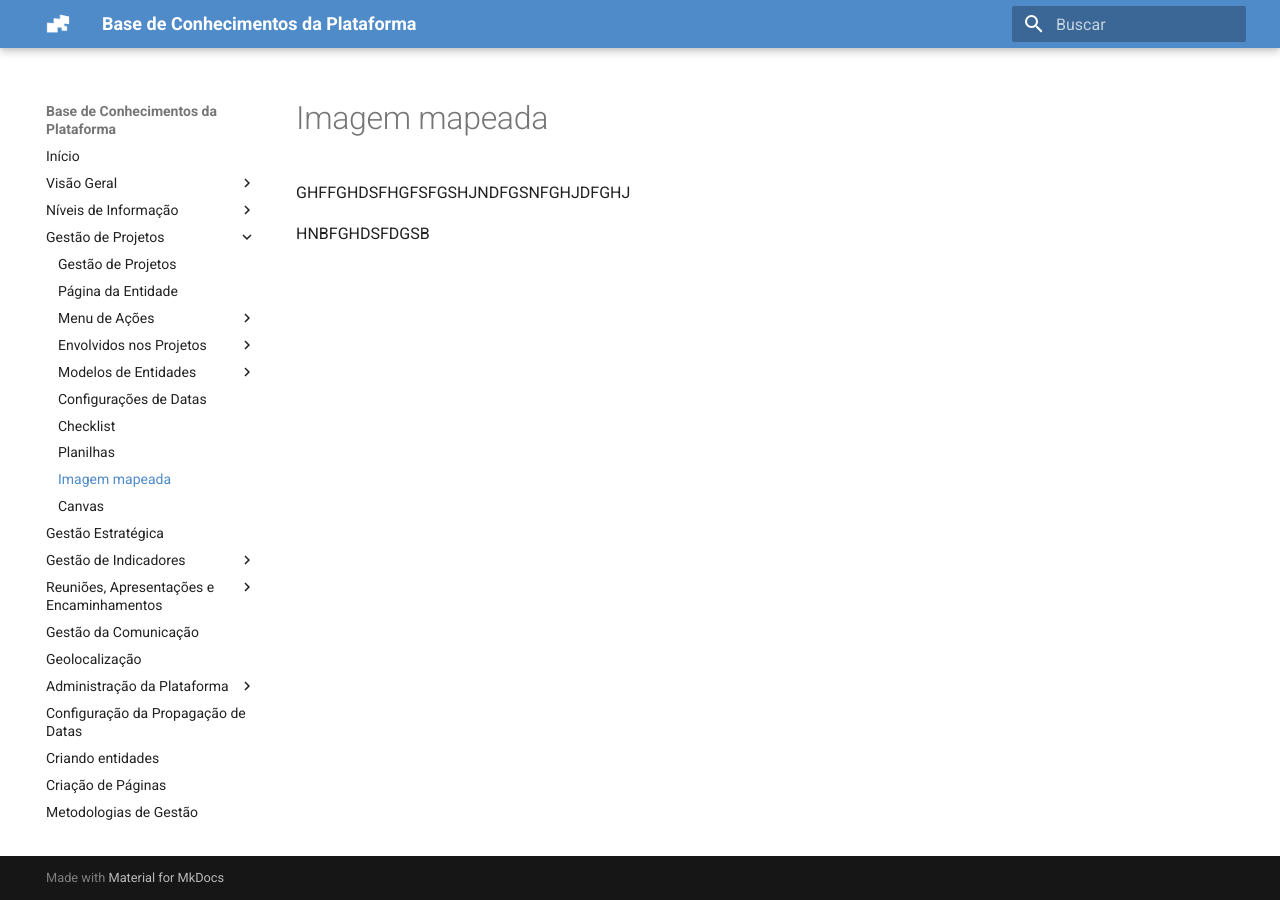
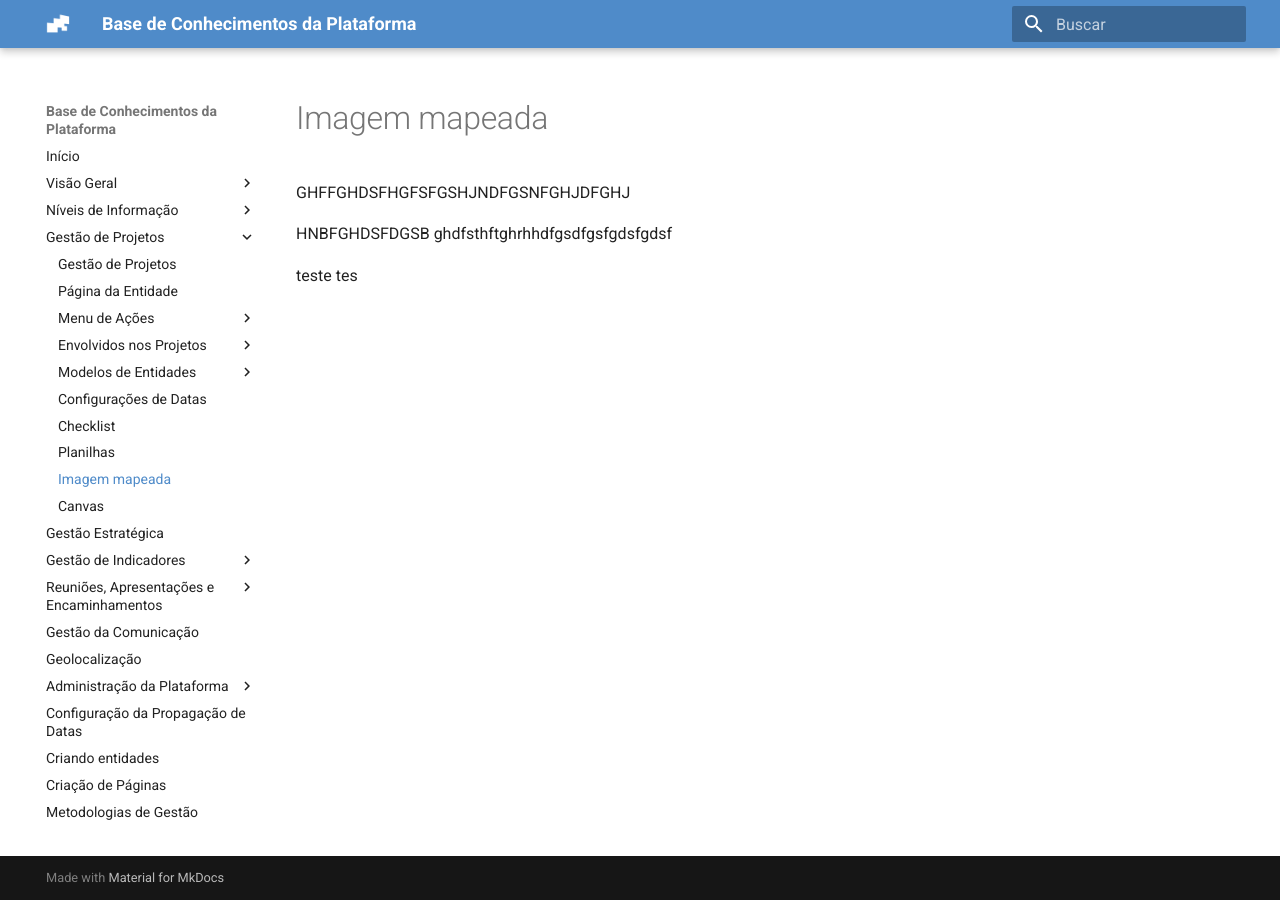
Before and after one commit to facilit/facilit.github.io, an MkDocs documentation site: the page built from docs/3.11_Imagem_mapeada.md, in a window 1280 px wide. Built offline with MkDocs 1.6.1 and Material for MkDocs 9.7.7, drawn with Linux system fonts in a browser that asks for light colours.

Commit message:
Update 3.11_Imagem_mapeada.md

```diff
--- a/docs/3.11_Imagem_mapeada.md
+++ b/docs/3.11_Imagem_mapeada.md
@@ -1,3 +1,7 @@
 GHFFGHDSFHGFSFGSHJNDFGSNFGHJDFGHJ
 
 HNBFGHDSFDGSB
+ghdfsthftghrhhdfgsdfgsfgdsfgdsf
+
+teste
+tes
```
